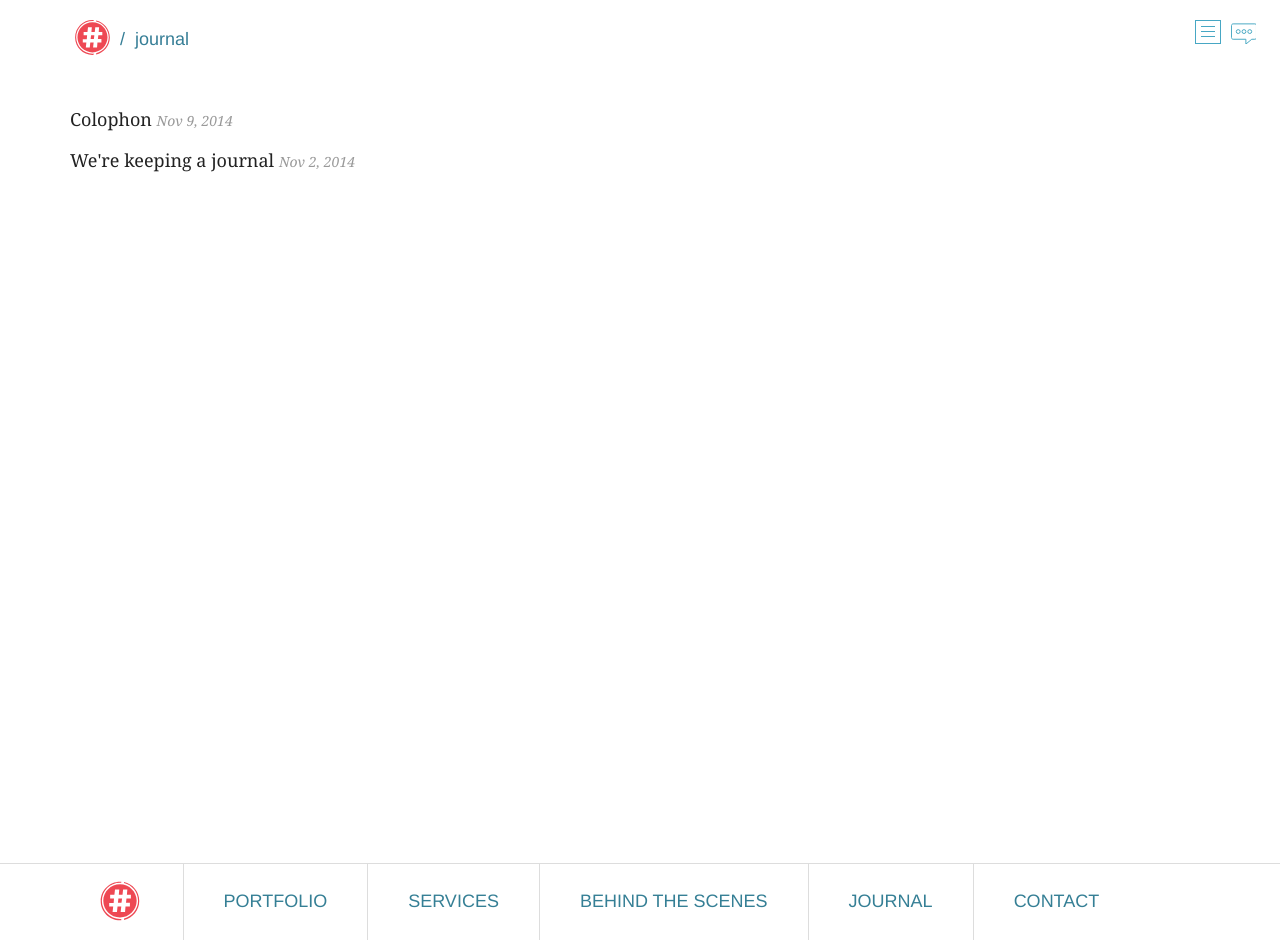
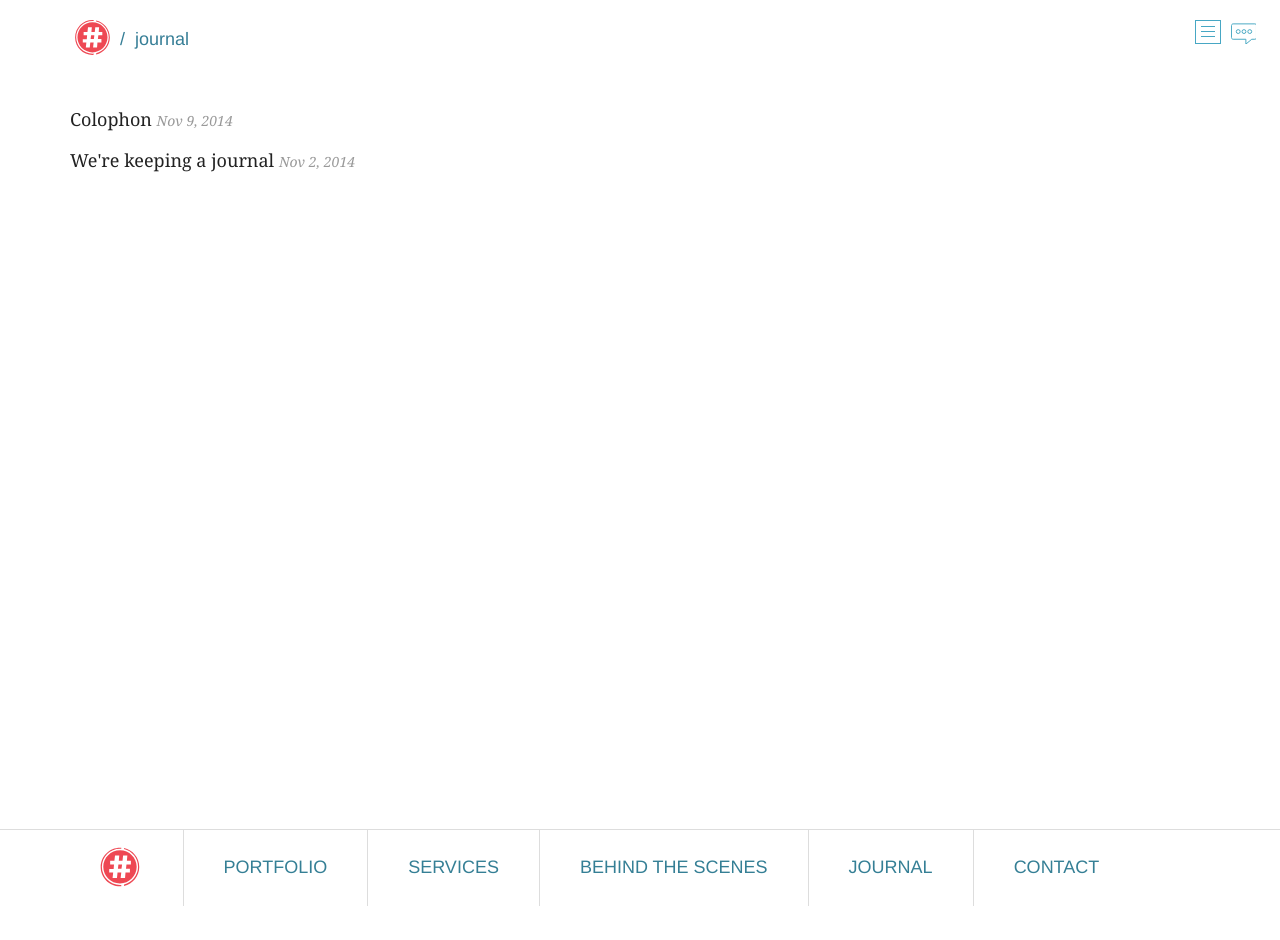
Before and after one commit to HashCookies/hashcookies.github.io, a Jekyll site: the page built from blog.html, in a window 1280 px wide. Built offline with Jekyll 4.4.1, drawn with Linux system fonts in a browser that asks for light colours; nearby versions of some CDN libraries; after the commit the page ends 906 px from its top, so only the background shows below that.

Commit message:
General fixes

```diff
--- a/_sass/_style.scss
+++ b/_sass/_style.scss
@@ -1758,6 +1758,10 @@ body {
 	}
 }
 
+body.blog {
+	margin-bottom: 0 !important;
+}
+
 html {
   position: relative;
   min-height: 100%;
```
Also changed, not shown: _includes/services.html (+1 -6 lines).
